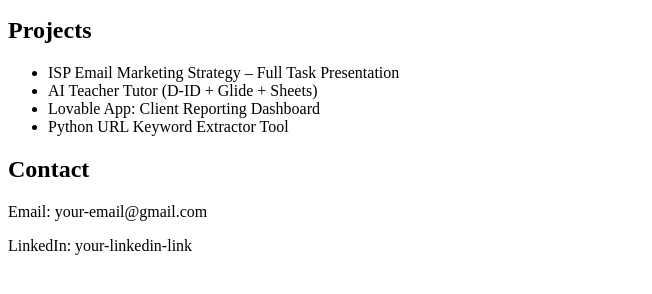
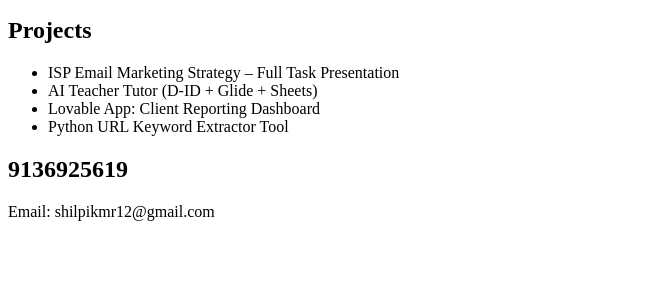
Before and after one commit to shilpikmr12-cmyk/shilpikmr12-cmyk.github.io, a plain HTML site: page index.html in a window 1280 px wide. Shown: the part 106-400 px from the top of the page, without its empty margins (0-652 px from the left). Drawn offline with Linux system fonts and the light colour scheme.

Commit message:
Update index.html

```diff
--- a/index.html
+++ b/index.html
@@ -16,8 +16,8 @@
     <li>Python URL Keyword Extractor Tool</li>
   </ul>
 
-  <h2>Contact</h2>
-  <p>Email: your-email@gmail.com</p>
-  <p>LinkedIn: your-linkedin-link</p>
+  <h2>9136925619</h2>
+  <p>Email: shilpikmr12@gmail.com</p>
+
 </body>
 </html>
```
